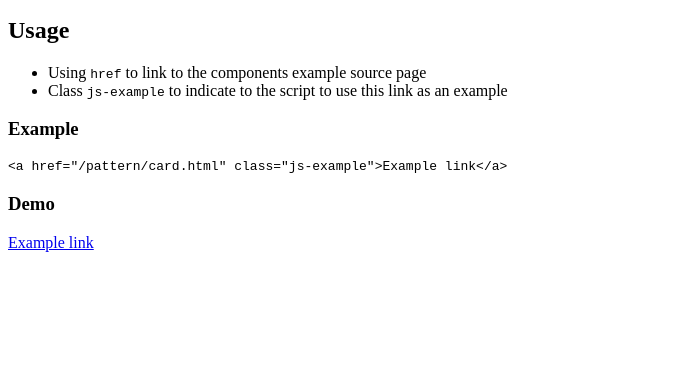
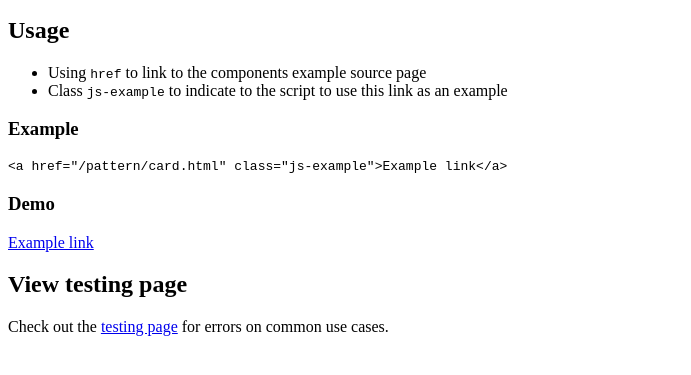
Before and after one commit to canonical-web-and-design/example-js, a website: page index.html in a window 1280 px wide. Shown: the part 101-476 px from the top of the page, without its empty margins (0-691 px from the left). Drawn offline with Linux system fonts and the light colour scheme.

Commit message:
Add testing link to homepage (#6)

```diff
--- a/index.html
+++ b/index.html
@@ -18,6 +18,9 @@
   <h3>Demo</h3>
   <a href="/pattern/card.html" class="js-example">Example link</a>
 
+  <h2>View testing page</h2>
+  <p>Check out the <a href="/testing">testing page</a> for errors on common use cases.</p>
+
   <script src="build/main.bundle.js"></script>
 </body>
 </html>
```
